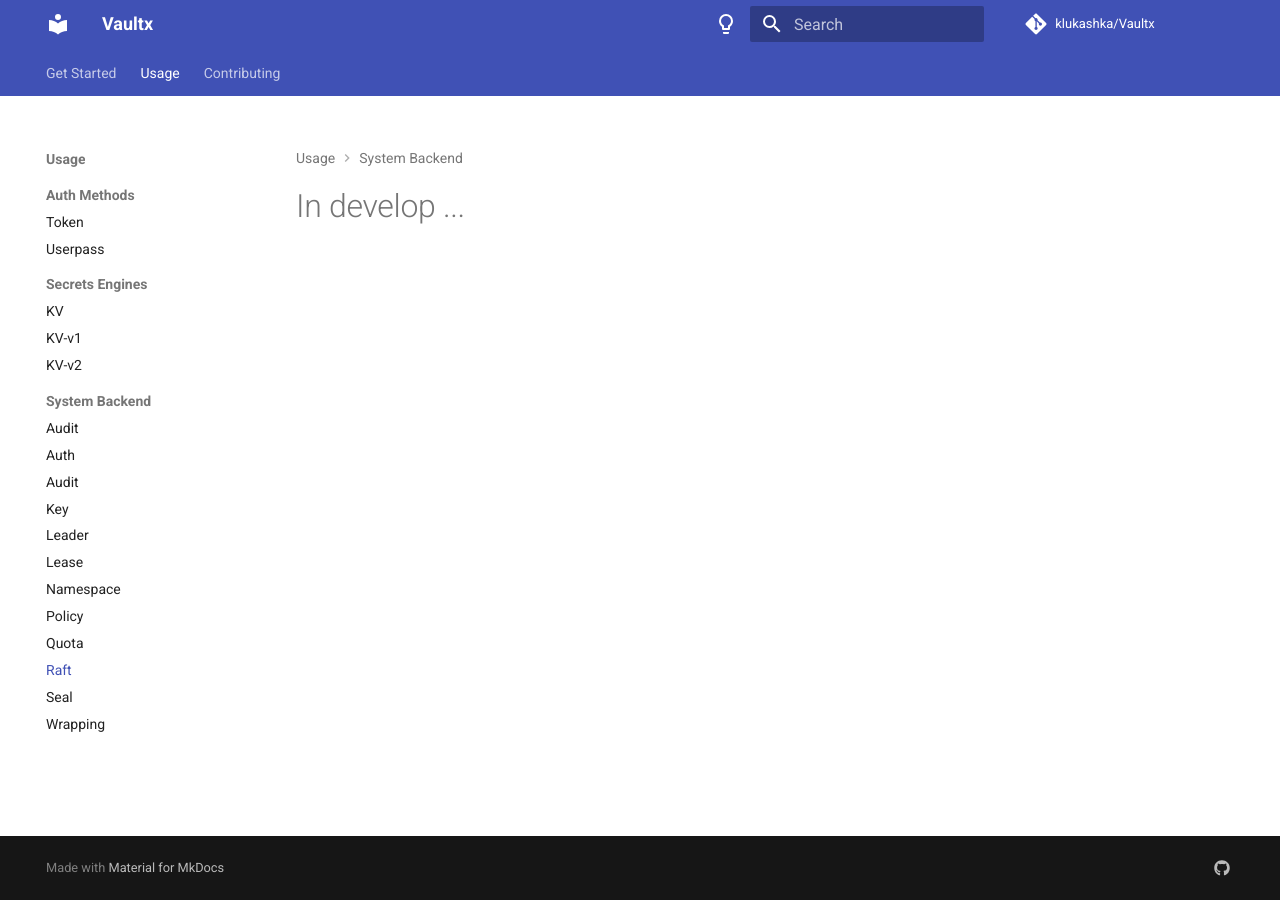
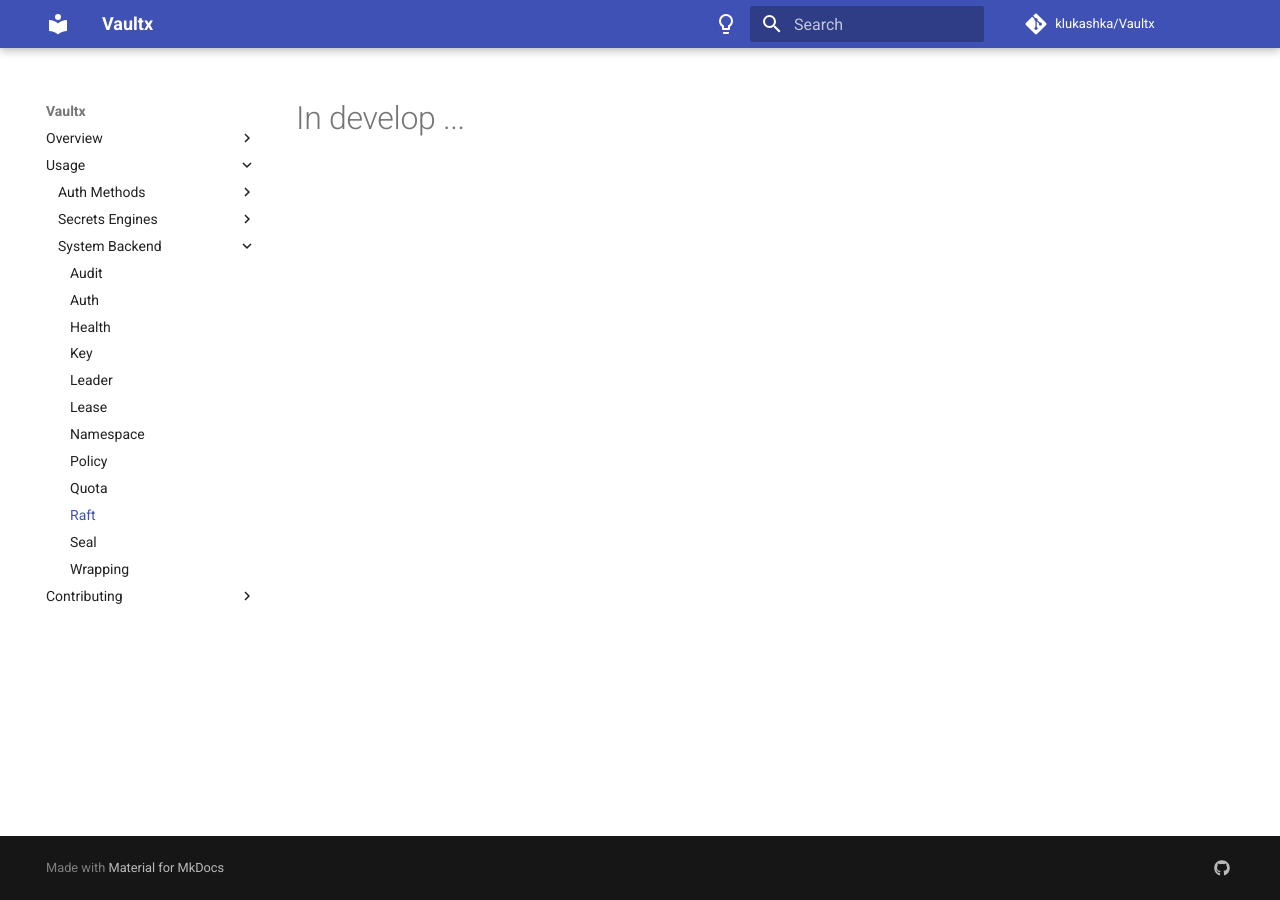
Before and after one commit to klukashka/Vaultx, an MkDocs documentation site: the page built from docs/usage/system_backend/raft.md, in a window 1280 px wide. Built offline with MkDocs 1.6.1 and Material for MkDocs 9.7.7, drawn with Linux system fonts in a browser that asks for light colours; comment, search, counter and statistics services are not loaded.

Commit message:
🔨 Fixing docs (#15)
* Update README.md

Added a logo

* A typo was fixed

* New workflow for deploying docs

* First version of docs

* File for making docs which is used in a docs-deploying workflow

* mkdocs was added

* Edited the tree structure.

* Added notes instead of headers

* Covered code into apostrophes and some other modifications

* Should copy readme into docs/index.md

```diff
--- a/mkdocs.yml
+++ b/mkdocs.yml
@@ -6,76 +6,61 @@
   name: 'material'
   palette:
     - media: "(prefers-color-scheme: light)"
-      scheme: default
+      scheme: "default"
       primary: "rgb(73, 123, 167)"
       accent: "rgb(73, 123, 167)"
       toggle:
-        icon: material/lightbulb-outline
+        icon: "material/lightbulb-outline"
         name: "Switch to dark mode"
     - media: "(prefers-color-scheme: dark)"
-      scheme: slate
+      scheme: "slate"
       primary: "rgb(73, 123, 167)"
       accent: "rgb(73, 123, 167)"
       toggle:
-        icon: material/lightbulb
+        icon: "material/lightbulb"
         name: "Switch to light mode"
   features:
-    - content.tabs.link
-    - content.code.annotate
-    - content.code.copy
-    - announce.dismiss
-    - navigation.tabs
-    - navigation.instant
-    - navigation.instant.prefetch
-    - navigation.instant.preview
-    - navigation.instant.progress
-    - navigation.path
-    - navigation.sections
-    - navigation.top
-    - navigation.tracking
-    - search.suggest
-    - toc.follow
-    - palette.toggle
   favicon: assets/vaultx_logo.ico
 
 nav:
-  - Get Started:
-      - Overview: index.md
-      - Why Vaultx: get_started/why.md
+  - Overview:
+      - Welcome to Vaultx: 'index.md'
+      - Getting Started: 'overview/getting_started.md'
+      - Why Vaultx: 'overview/why_vaultx.md'
   - Usage:
       - Auth Methods:
-          - Token: usage/auth_methods/token.md
-          - Userpass: usage/auth_methods/userpass.md
+          - Token: 'usage/auth_methods/token.md'
+          - Userpass: 'usage/auth_methods/userpass.md'
       - Secrets Engines:
-          - KV: usage/secrets_engines/kv.md
-          - KV-v1: usage/secrets_engines/kv_v1.md
-          - KV-v2: usage/secrets_engines/kv_v2.md
+          - KV: 'usage/secrets_engines/kv.md'
+          - KV-v1: 'usage/secrets_engines/kv_v1.md'
+          - KV-v2: 'usage/secrets_engines/kv_v2.md'
       - System Backend:
-          - Audit: usage/system_backend/audit.md
-          - Auth: usage/system_backend/auth.md
-          - Health: usage/system_backend/audit.md
-          - Key: usage/system_backend/key.md
-          - Leader: usage/system_backend/leader.md
-          - Lease: usage/system_backend/lease.md
-          - Namespace: usage/system_backend/namespace.md
-          - Policy: usage/system_backend/policy.md
-          - Quota: usage/system_backend/quota.md
-          - Raft: usage/system_backend/raft.md
-          - Seal: usage/system_backend/seal.md
-          - Wrapping: usage/system_backend/wrapping.md
+          - Audit: 'usage/system_backend/audit.md'
+          - Auth: 'usage/system_backend/auth.md'
+          - Health: 'usage/system_backend/health.md'
+          - Key: 'usage/system_backend/key.md'
+          - Leader: 'usage/system_backend/leader.md'
+          - Lease: 'usage/system_backend/lease.md'
+          - Namespace: 'usage/system_backend/namespace.md'
+          - Policy: 'usage/system_backend/policy.md'
+          - Quota: 'usage/system_backend/quota.md'
+          - Raft: 'usage/system_backend/raft.md'
+          - Seal: 'usage/system_backend/seal.md'
+          - Wrapping: 'usage/system_backend/wrapping.md'
   - Contributing:
-      - Environment Setup: contributing/setup.md
-      - Guidelines: contributing/guidelines.md
+      - Environment Setup: 'contribute/setup.md'
+      - Guidelines: 'contribute/guidelines.md'
 
 watch:
-  - Vaultx
+  - vaultx
 
 plugins:
   - search
 
 markdown_extensions:
   - admonition
-  - codehilite
+  - codehilite:
   - tables
   - toc:
       permalink: true
--- a/pyproject.toml
+++ b/pyproject.toml
@@ -19,6 +19,8 @@
 pytest = "^8.3.4"
 respx = "^0.22.0"
 parameterized = "^0.9.0"
+mkdocs = "^1.6.1"
+mkdocs-material = "^9.6.5"
 
 [tool.black]
 line-length = 120
```
Also changed, not shown: docs/contribute/setup.md (added, +29 -0 lines), docs/contributing/setup.md (deleted, +0 -31 lines), docs/overview/why_vaultx.md (renamed from docs/get_started/why_vaultx.md, +2 -3 lines), docs/contribute/guidelines.md (renamed from docs/contributing/guidelines.md), docs/overview/getting_started.md (added), 2 other files.
